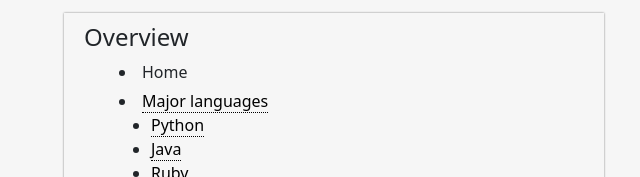
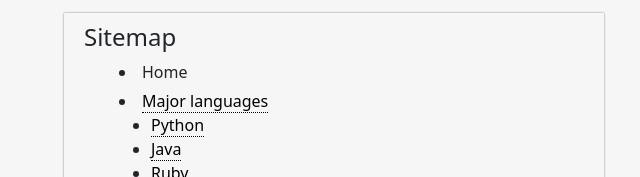
Before and after one commit to ironuq/it341, a plain HTML site: page index.html in a window 1280 px wide. Shown: the part 623-800 px from the top of the page, 191-831 px from the left. Drawn offline with Linux system fonts and the light colour scheme.

Commit message:
Update index.html

```diff
--- a/index.html
+++ b/index.html
@@ -28,7 +28,7 @@
                 <p style="margin-bottom: 1em;">Articles below will be great resource when you start learning
                     programming!</p>
                 <div style="padding: 10px 10px 30px 20px ; box-shadow: 0 0 2px gray;  width: 540px; margin-left: auto; margin-right: auto;">
-                    <h4>Overview</h4>
+                    <h4>Sitemap</h4>
                     <div style="width: 440px; margin-left: auto; margin-right: auto;">
                         <li style="margin-bottom: 5px">Home</li>
                         <li><a href="what_is_programming.html">Major languages</a></li>
```
